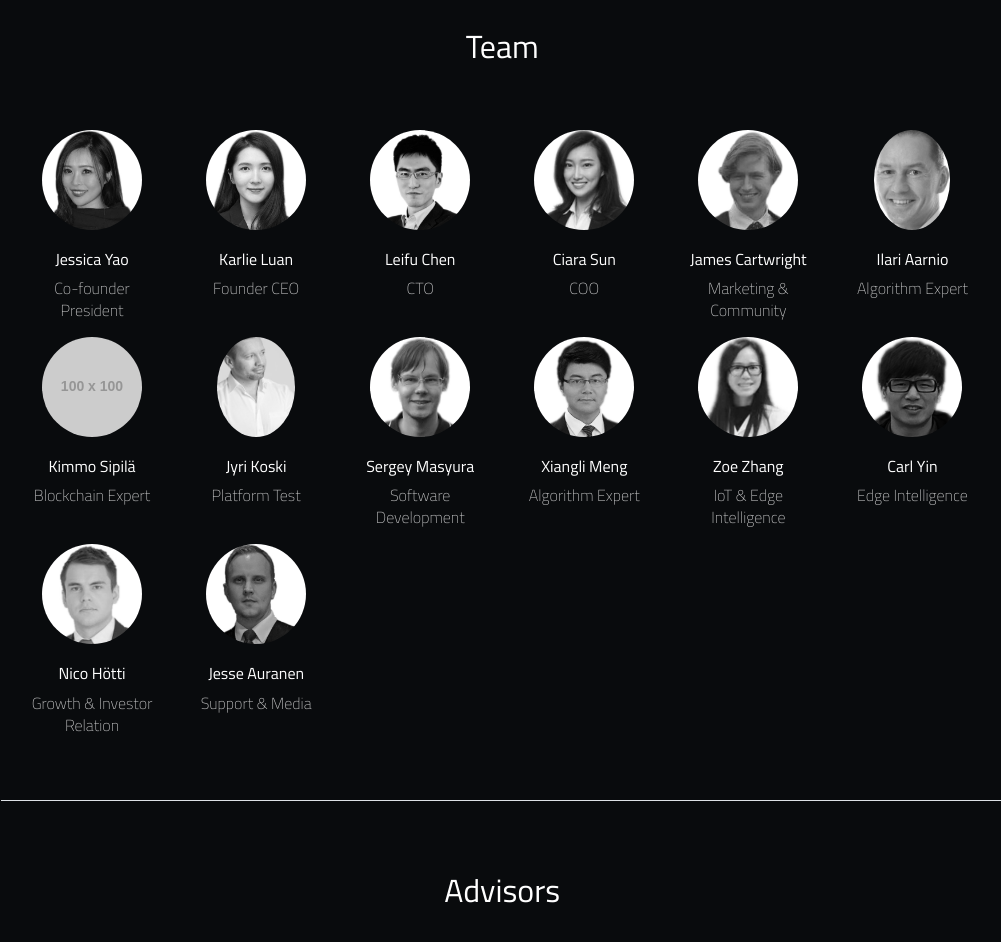
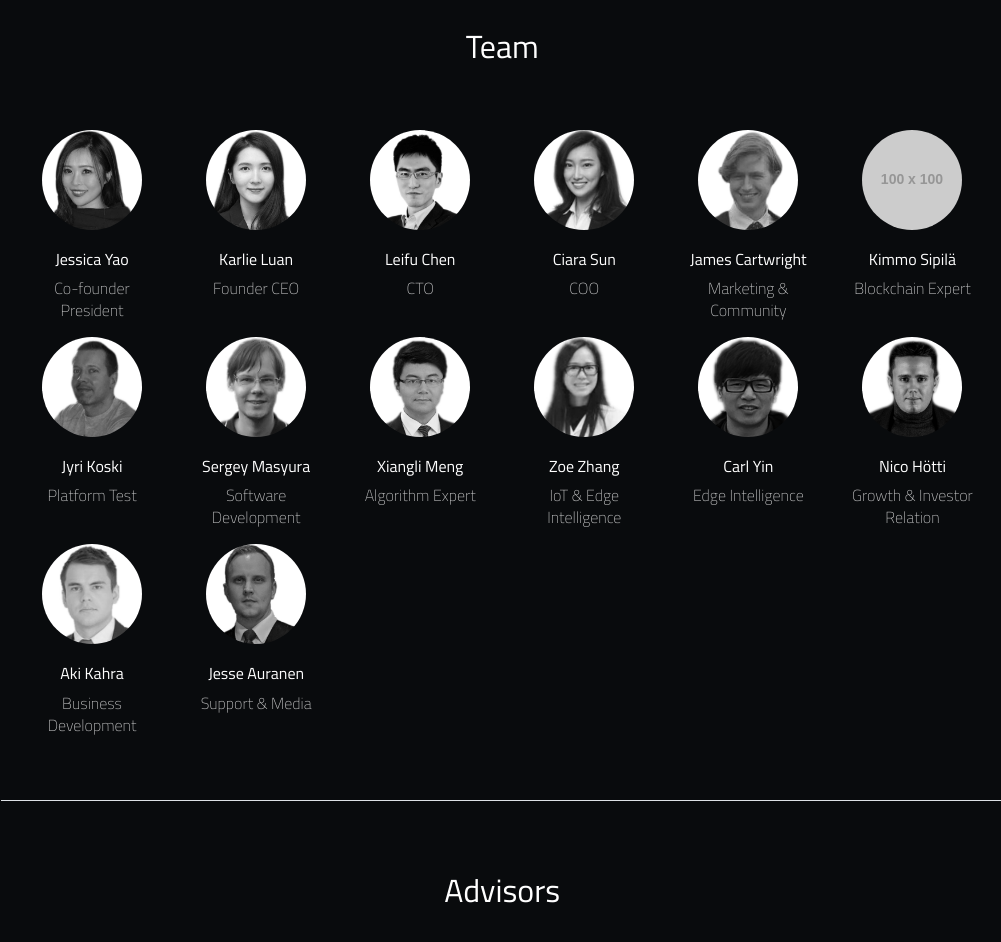
Before and after one commit to suomichain/suomi-web-v2, a plain HTML site: page index.html in a window 1280 px wide. Shown: the part 5960-6902 px from the top of the page, without its empty margins (84-1085 px from the left). Drawn offline with nearby package versions, Linux system fonts and the light colour scheme; placeholder pictures from the web are drawn by us; a script that the page names is missing.

Commit message:
Updated the team pictures

```diff
--- a/index.html
+++ b/index.html
@@ -703,19 +703,13 @@ the data-spy and data-target are part of the built-in Bootstrap scrollspy functi
                         </div>
 
                         <div class="col-sm-2">
-                            <img src="assets/images/IlariAarnio.png" class="rounded-circle" alt="Ilari Aarnio">
-                            <h4>Ilari Aarnio</h4>
-                            <p>Algorithm Expert</p>
-                        </div>
-
-                        <div class="col-sm-2">
                             <img src="https://via.placeholder.com/100x100" class="rounded-circle" alt="Kimmo Sipilä">
                             <h4>Kimmo Sipilä</h4>
                             <p>Blockchain Expert</p>
                         </div>
 
                         <div class="col-sm-2">
-                            <img src="assets/images/JyriKoski.png" class="rounded-circle" alt="Jyri Koski">
+                            <img src="assets/images/JyriKoski.jpg" class="rounded-circle" alt="Jyri Koski">
                             <h4>Jyri Koski</h4>
                             <p>Platform Test</p>
                         </div>
@@ -743,9 +737,15 @@ the data-spy and data-target are part of the built-in Bootstrap scrollspy functi
                         </div>
 
                         <div class="col-sm-2">
-                            <img src="assets/images/NicoHotti.jpg" class="rounded-circle" alt="Nico Hötti">
+                            <img src="assets/images/NicoHotti.png" class="rounded-circle" alt="Nico Hötti">
                             <h4>Nico Hötti</h4>
                             <p>Growth & Investor Relation</p>
+                        </div>
+
+                        <div class="col-sm-2">
+                            <img src="assets/images/AkiKahra.jpg" class="rounded-circle" alt="Aki Kahra">
+                            <h4>Aki Kahra</h4>
+                            <p>Business Development</p>
                         </div>
 
                         <div class="col-sm-2">
@@ -791,10 +791,11 @@ the data-spy and data-target are part of the built-in Bootstrap scrollspy functi
                                     <p>Marketing & Community</p>
                                 </div>
 
+
                                 <div class="grid-mobile">
-                                    <img src="assets/images/IlariAarnio.png" class="rounded-circle" alt="Ilari Aarnio">
-                                    <h4>Ilari Aarnio</h4>
-                                    <p>Algorithm Expert</p>
+                                    <img src="https://via.placeholder.com/100x100" class="rounded-circle" alt="Kimmo Sipilä">
+                                    <h4>Kimmo Sipilä</h4>
+                                    <p>Blockchain Expert</p>
                                 </div>
 
                             </div>
@@ -802,13 +803,13 @@ the data-spy and data-target are part of the built-in Bootstrap scrollspy functi
                         <div>
                             <div class="row ml-offset-2">
                                 <div class="grid-mobile">
-                                    <img src="https://via.placeholder.com/100x100" class="rounded-circle" alt="Kimmo Sipilä">
-                                    <h4>Kimmo Sipilä</h4>
-                                    <p>Blockchain Expert</p>
+                                    <img src="assets/images/JesseAuranen.jpg" class="rounded-circle" alt="Jesse Auranen">
+                                    <h4>Jesse Auranen</h4>
+                                    <p>Support & Media</p>
                                 </div>
 
                                 <div class="grid-mobile">
-                                    <img src="assets/images/JyriKoski.png" class="rounded-circle" alt="Jyri Koski">
+                                    <img src="assets/images/JyriKoski.jpg" class="rounded-circle" alt="Jyri Koski">
                                     <h4>Jyri Koski</h4>
                                     <p>Platform Test</p>
                                 </div>
@@ -842,15 +843,14 @@ the data-spy and data-target are part of the built-in Bootstrap scrollspy functi
                         <div>
                             <div class="row ml-offset-3">
                                 <div class="grid-mobile">
-                                    <img src="assets/images/JesseAuranen.jpg" class="rounded-circle" alt="Jesse Auranen">
-                                    <h4>Jesse Auranen</h4>
-                                    <p>Support & Media</p>
-                                </div>
-
-                                <div class="grid-mobile">
-                                    <img src="assets/images/NicoHotti.jpg" class="rounded-circle" alt="Nico Hötti">
+                                    <img src="assets/images/NicoHotti.png" class="rounded-circle" alt="Nico Hötti">
                                     <h4>Nico Hötti</h4>
                                     <p>Growth & Investor Relation</p>
+                                </div>
+                                <div class="grid-mobile">
+                                    <img src="assets/images/AkiKahra.jpg" class="rounded-circle" alt="Aki Kahra">
+                                    <h4>Aki Kahra</h4>
+                                    <p>Business Development</p>
                                 </div>
                             </div>
                         </div>
```
Also changed, not shown: assets/images/AkiKahra.jpg (renamed from assets/images/NicoHotti.jpg), assets/images/JyriKoski.jpg (added), assets/images/NicoHotti.png (added), 3 other files.
